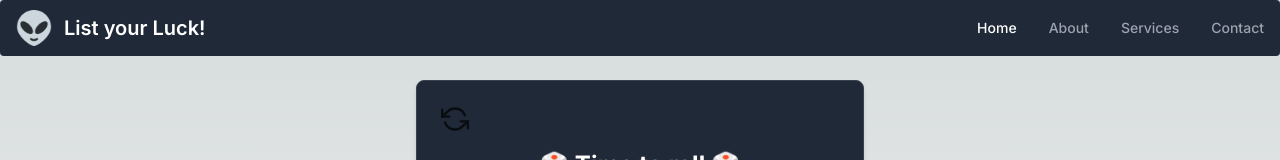
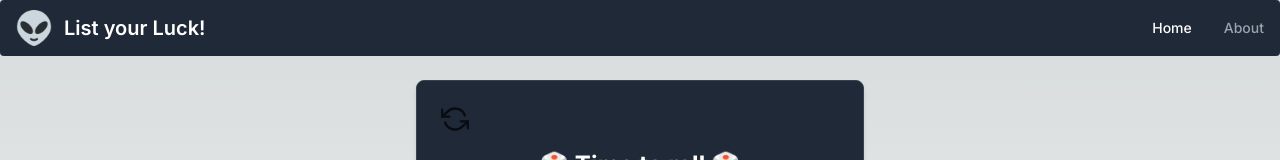
Before and after one commit to CaseySMiller/list_roller, a Next.js app: page / in a window 1280 px wide. Shown: the top 160 px of the page. Built offline with nearby package versions, Linux system fonts and the light colour scheme.

Commit message:
removed a couple of nav link

```diff
--- a/app/components/CustomNav/CustomNav.tsx
+++ b/app/components/CustomNav/CustomNav.tsx
@@ -24,12 +24,12 @@ function CustomNav() {
         <Navbar.Link as={Link} href="/test">
           About
         </Navbar.Link>
-        <Navbar.Link as={Link} href="/test">
+        {/* <Navbar.Link as={Link} href="/test">
           Services
         </Navbar.Link>
         <Navbar.Link as={Link} href="/test">
           Contact
-        </Navbar.Link>
+        </Navbar.Link> */}
 
         {/* <Dropdown inline label="Dropdown" dismissOnClick={false}>
           <Dropdown.Item className="right-60" ><Link href='/test'>Dashboard</Link></Dropdown.Item>
--- a/app/page.tsx
+++ b/app/page.tsx
@@ -111,7 +111,7 @@ export default function Home() {
 
   return (
     <>
-      <div className="container my-6">
+      <div className="container my-6 mx-auto">
         <Card className="max-w-md w-2/3 mx-auto">
           <FiRefreshCcw onClick={resetHandler} className="h-7 w-7 opacity-70 hover:cursor-pointer hover:opacity-80" />
           <h5 className="text-2xl text-center pt-0 pb-2 mt-0 border-b font-bold text-gray-900 dark:text-white">
```
